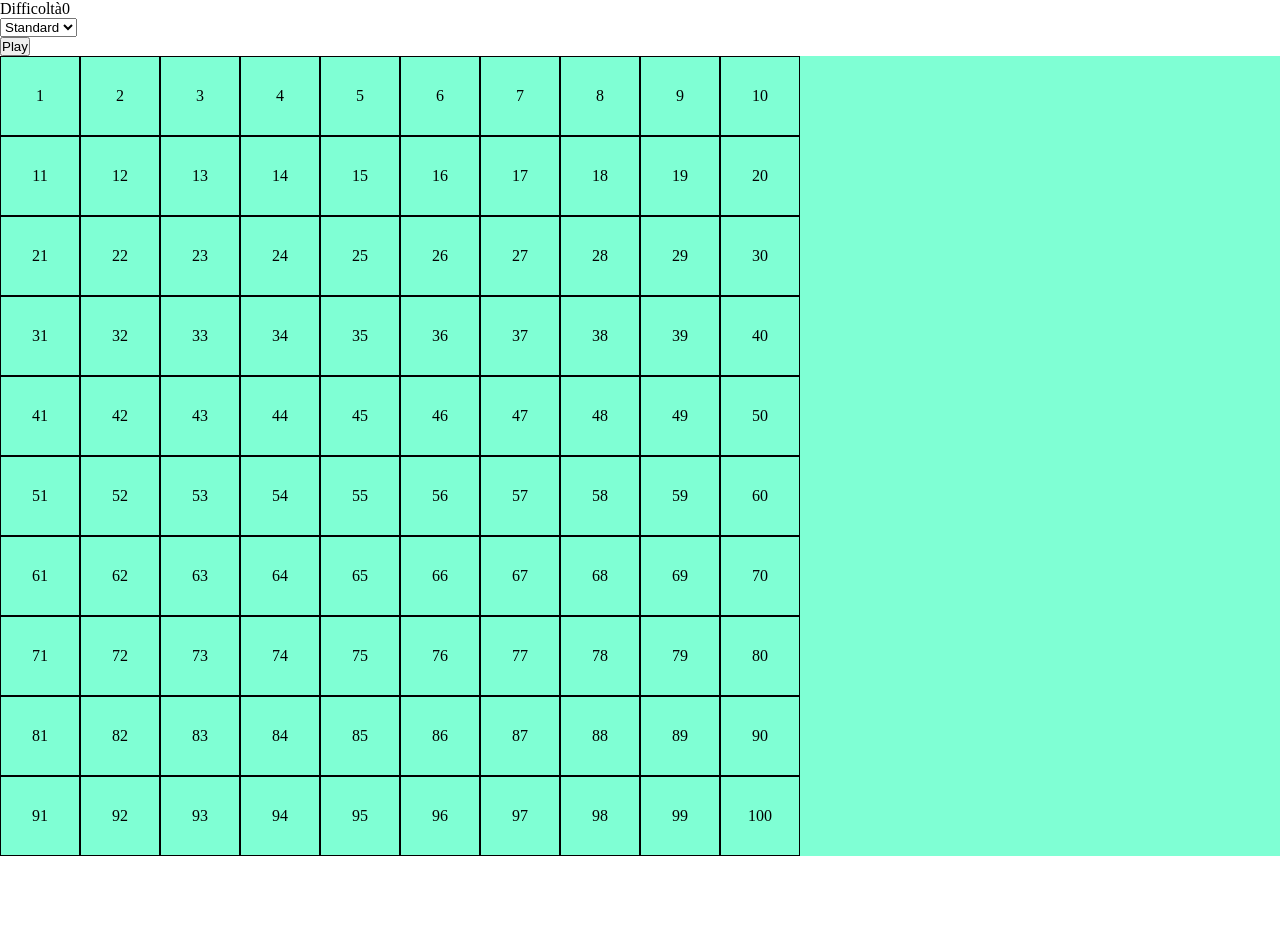
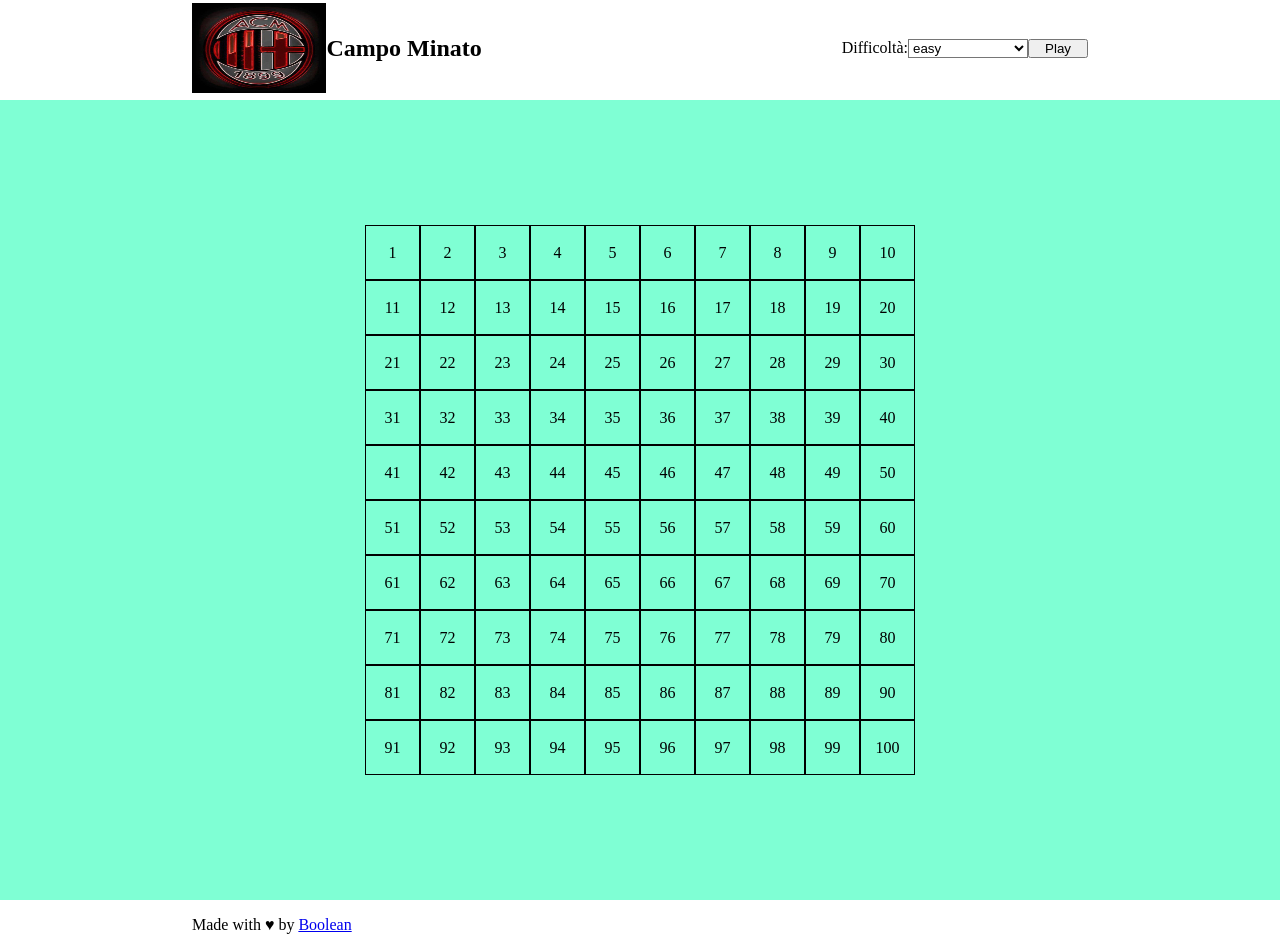
Before and after one commit to Alastor2189/js-campominato-grid, a plain HTML site: page index.html in a window 1280 px wide. Before the commit the page ends 856 px from the top, so only its background shows below. Drawn offline with Linux system fonts and the light colour scheme.

Commit message:
inserimento logo e definizione css

```diff
--- a/css/style.css
+++ b/css/style.css
@@ -4,13 +4,62 @@
     box-sizing: border-box;
 }
 
+
+/* HEADER */
+
+header {
+    height: 100px;
+}
+
+.contain {
+    width: 70%;
+    margin: 0 auto;
+    display: flex;
+}
+
+.logo {
+    display: flex;
+    align-items: center;
+    text-align: center;
+    width: 50%;
+    padding: 3px 0;
+}
+
+.logo img {
+    width: 30%;
+    height: 90px;
+}
+
+.difficult {
+    display: flex;
+    width: 50%;
+    justify-content: flex-end;
+    align-items: center;
+}
+
+#level {
+    background-color: white;
+    width: 120px;
+}
+
+#btn-play {
+    width: 60px;
+}
+
+
+/* MAIN */
+
 main {
     background-color: #7fffd4;
+    display: flex;
+    justify-content: center;
+    align-items: center;
+    height: 100vh;
 }
 
 .grid-container {
-    width: 800px;
-    height: 800px;
+    width: 550px;
+    height: 550px;
     display: flex;
     flex-wrap: wrap;
 }
@@ -29,3 +78,16 @@ main {
     background-color: #6495ed;
     color: white;
 }
+
+
+/* FOOTER */
+
+footer {
+    height: 50px;
+}
+
+.copyright {
+    display: flex;
+    align-items: center;
+    height: 100%;
+}
--- a/index.html
+++ b/index.html
@@ -12,14 +12,17 @@
 <body>
     <header>
         <nav class="contain">
-            <div class="logo"></div>
+            <div class="logo">
+                <img src="milan.jpg" alt="">
+                <h2>Campo Minato</h2>
+            </div>
             <div class="difficult">
-                <p class="text-dif">Difficoltà0</p>
+                <p class="text-dif">Difficoltà:</p>
                 <form class="select-level">
                     <select name="level" id="level">
-                        <option value="easy">Standard</option>
-                        <option value="medium">Spicy</option>
-                        <option value="hard">Hell</option>
+                        <option value="easy">easy</option>
+                        <option value="medium">medium</option>
+                        <option value="hard">Hard</option>
 
                     </select>
                 </form>
@@ -39,7 +42,7 @@
     </main>
     <footer>
         <div class="contain copyright">
-
+            <p> Made with <span>&hearts;</span> by <a href="#">Boolean</a></p>
         </div>
     </footer>
 
--- a/js/script.js
+++ b/js/script.js
@@ -8,6 +8,8 @@
 // con difficoltà 3 => tra 1 e 49
 
 //generazione della griglia di gioco
+
+
 
 const cellUndred = document.querySelector(".grid-container");
 
```
Also changed, not shown: milan.jpg (added).
